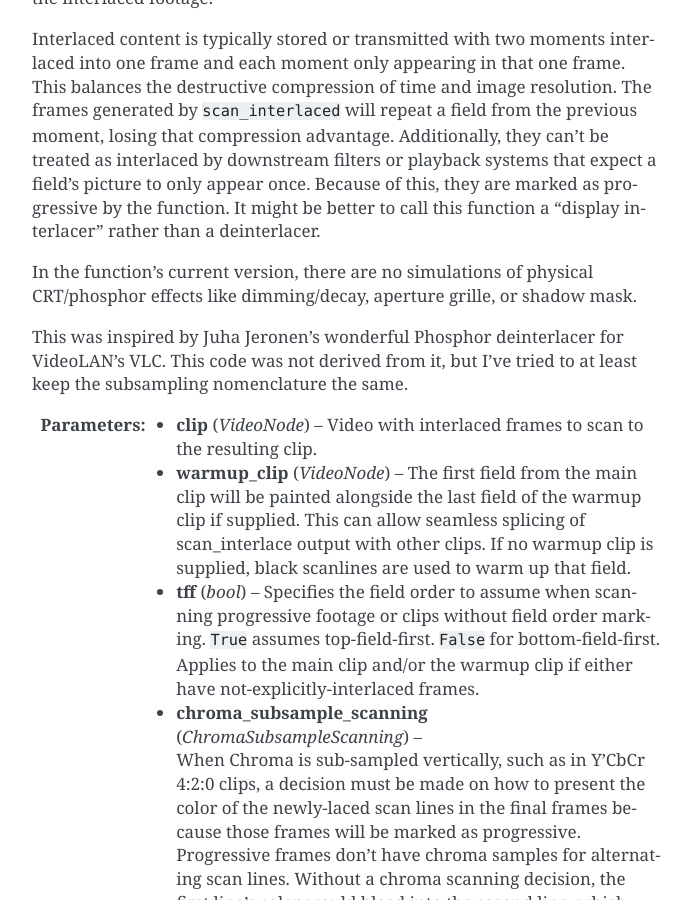
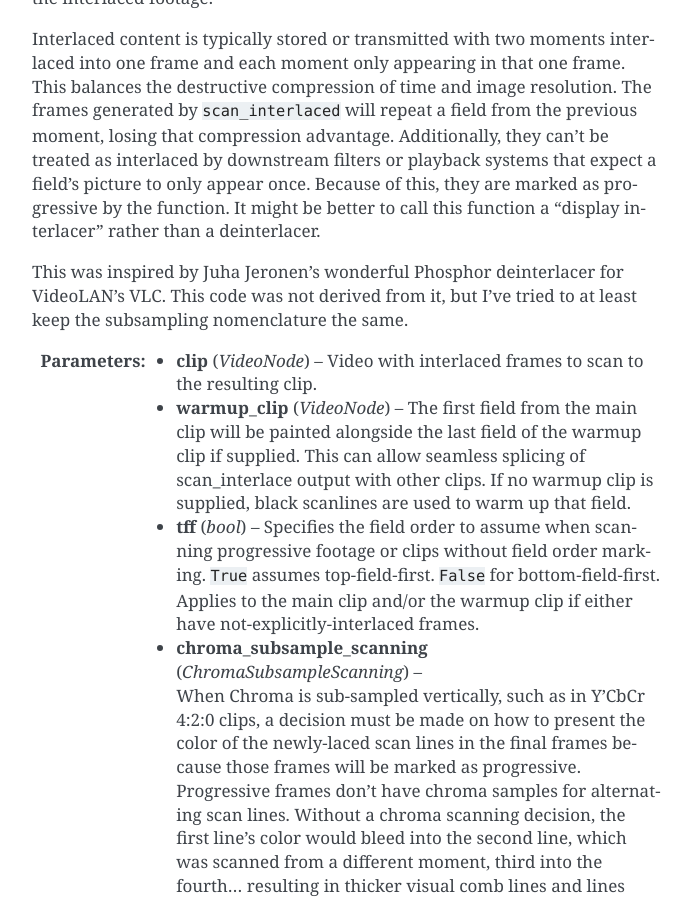
Before and after one commit to JustinTArthur/vsfieldkit, a Sphinx documentation site: the page built from docs/usage.rst, in a window 1280 px wide and 900 px high, scrolled down 3028 px. Shown: the whole window, without its empty margins (418-1110 px from the left). Built offline with Sphinx 7.4.7, drawn with Linux system fonts in a browser that asks for light colours.

Commit message:
Docs basics for new phosphor decay feature.

```diff
--- a/docs/changelog.rst
+++ b/docs/changelog.rst
@@ -1,5 +1,8 @@
 Changelog
 =========
+0.3.0
+Adds phosphor decay simulation for :py:func:`vsfieldkit.scan_interlaced`
+
 0.2.0
 -----
 Adds :py:func:`vsfieldkit.bob` deinterlacer.
--- a/docs/usage.rst
+++ b/docs/usage.rst
@@ -166,9 +166,6 @@
     are marked as progressive by the function. It might be better to call this
     function a "display interlacer" rather than a deinterlacer.
 
-    In the function's current version, there are no simulations of physical
-    CRT/phosphor effects like dimming/decay, aperture grille, or shadow mask.
-
     This was inspired by Juha Jeronen's wonderful Phosphor deinterlacer for
     VideoLAN's VLC. This code was not derived from it, but I've tried to at
     least keep the subsampling nomenclature the same.
```
